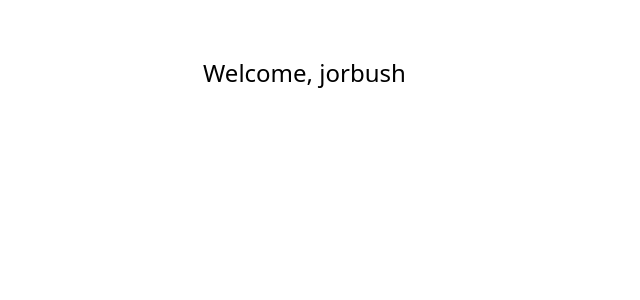
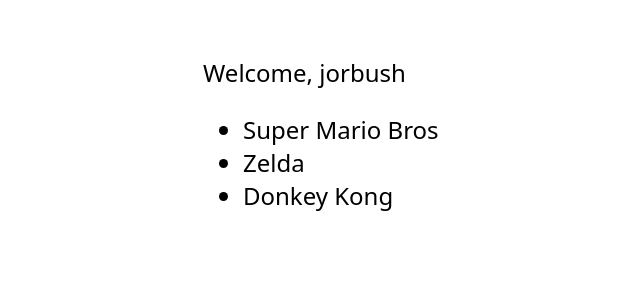
Before and after one commit to jorbush/angular-17-tutorial, an Angular app: page / in a window 1280 px wide. Shown: the top 300 px of the page, without its empty margins (187-827 px from the left). Built offline with nearby package versions, Linux system fonts and the light colour scheme.

Commit message:
games component

```diff
--- /dev/null
+++ b/src/app/games/games.component.ts
@@ -0,0 +1,31 @@
+import { Component } from '@angular/core';
+
+@Component({
+  selector: 'app-games',
+  standalone: true,
+  imports: [],
+  template: `
+    <ul>
+      @for (game of games; track game.id) {
+        <li>{{ game.name }}</li>
+      }
+    </ul>
+  `,
+  styles: ``
+})
+export class GamesComponent {
+  games = [
+    {
+      id: 1,
+      name: 'Super Mario Bros'
+    },
+    {
+      id: 2,
+      name: 'Zelda'
+    },
+    {
+      id: 3,
+      name: 'Donkey Kong'
+    }
+  ]
+}
--- a/src/app/user/user.component.html
+++ b/src/app/user/user.component.html
@@ -4,4 +4,6 @@
     } @else {
         <p>Log in!!</p>
     }
+<app-games></app-games>
+
 </section>
--- a/src/app/user/user.component.ts
+++ b/src/app/user/user.component.ts
@@ -1,9 +1,10 @@
 import { Component } from '@angular/core';
+import { GamesComponent } from "../games/games.component";
 
 @Component({
   selector: 'app-user',
   standalone: true,
-  imports: [],
+  imports: [GamesComponent],
   templateUrl: './user.component.html',
   styleUrl: './user.component.css'
 })
```
